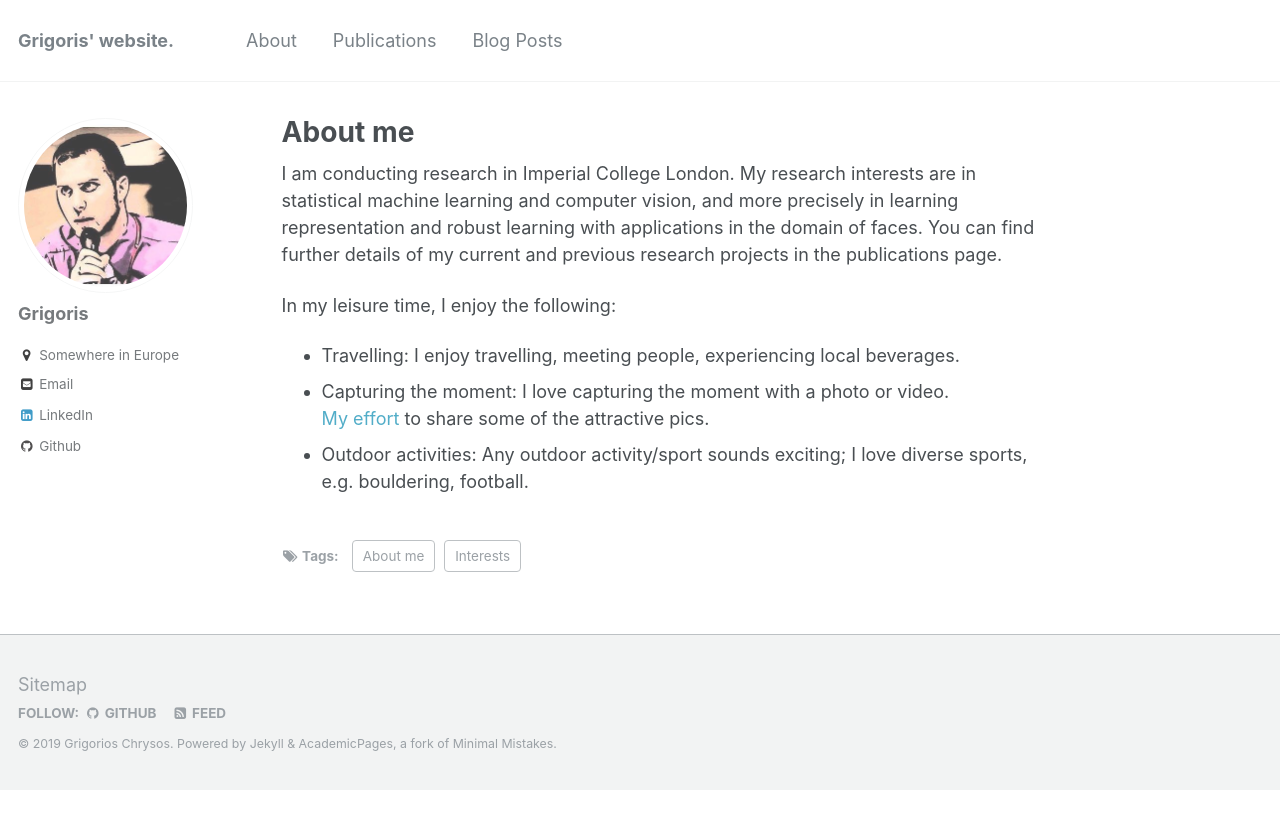
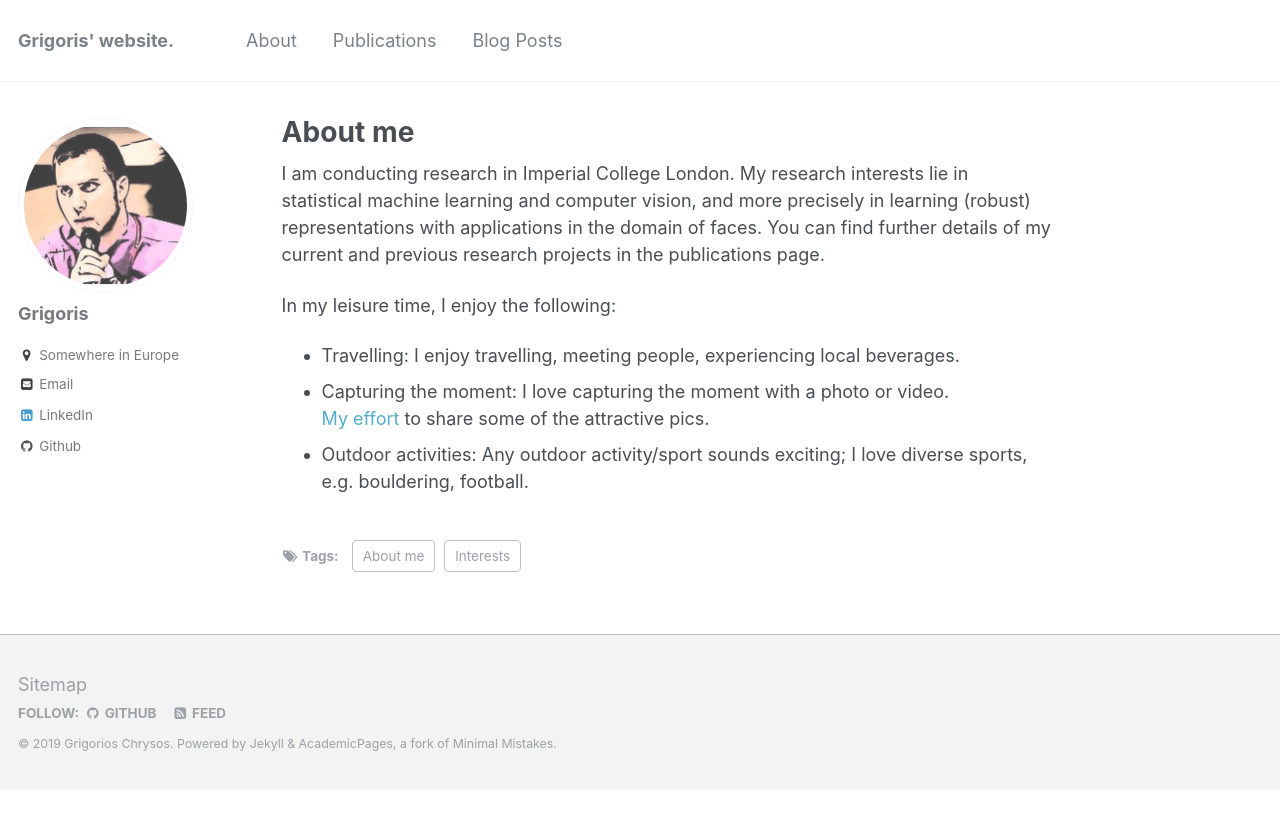
Before and after one commit to grigorisg9gr/grigorisg9gr.github.io, a Jekyll site: the page built from _pages/about/index.html, in a window 1280 px wide. Shown: the top 829 px of the page. Built offline with Jekyll 4.4.1, drawn with Linux system fonts in a browser that asks for light colours.

Commit message:
Update the index.html, part 2.

```diff
--- a/_pages/about/index.html
+++ b/_pages/about/index.html
@@ -8,7 +8,7 @@ redirect_from:
   - /
 ---
         <div>
-        <p> I am conducting research in Imperial College London. My research interests are in statistical machine learning and computer vision, and more precisely in learning representation and robust learning with applications in the domain of faces. You can find further details of my current and previous research projects in the publications page.
+        <p> I am conducting research in Imperial College London. My research interests lie in statistical machine learning and computer vision, and more precisely in learning (robust) representations with applications in the domain of faces. You can find further details of my current and previous research projects in the publications page.
         </div>
         <div>
         <p> In my leisure time, I enjoy the following:</p>
```
